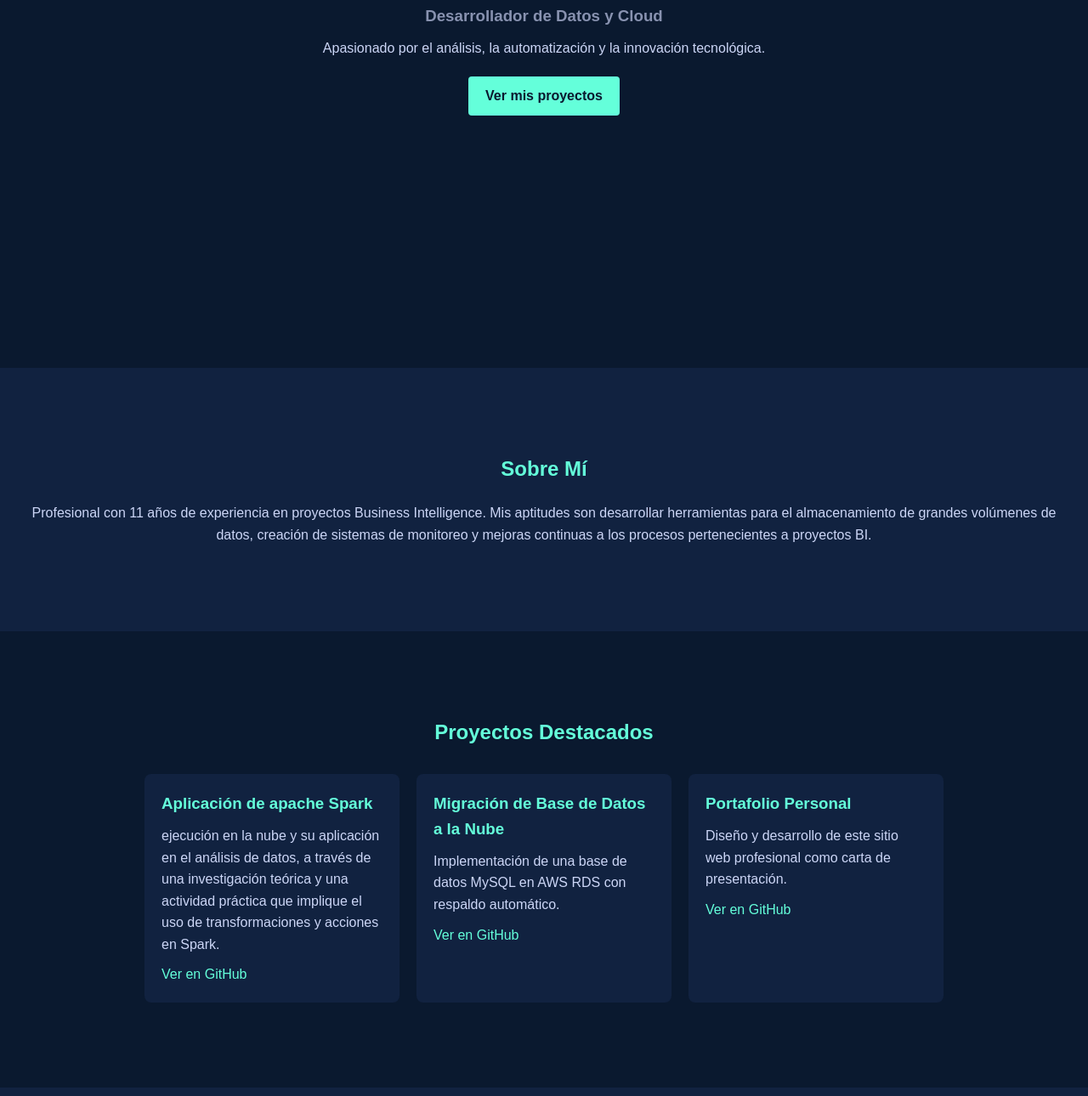
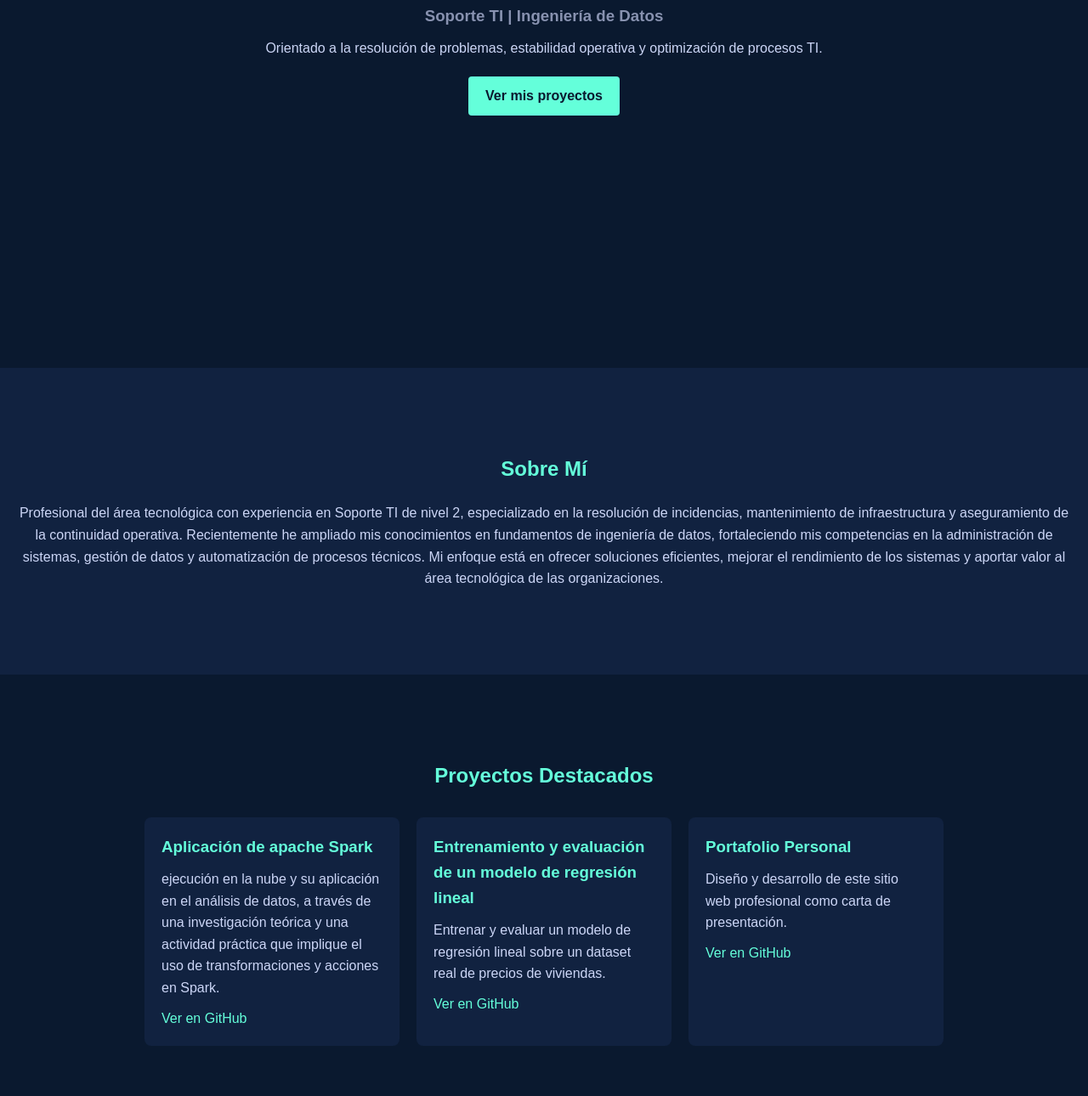
Before and after one commit to avalosmarco/portafolioMarco, a plain HTML site: page index.html in a window 1280 px wide. Shown: the part 367-1657 px from the top of the page at 85% size. Drawn offline with Linux system fonts and the light colour scheme.

Commit message:
Update index.html

```diff
--- a/index.html
+++ b/index.html
@@ -25,8 +25,8 @@
   <section id="home" class="home">
     <div class="home-text">
       <h1>Hola, soy <span>Marco Avalos</span></h1>
-      <h3>Desarrollador de Datos y Cloud</h3>
-      <p>Apasionado por el análisis, la automatización y la innovación tecnológica.</p>
+      <h3>Soporte TI | Ingeniería de Datos</h3>
+      <p>Orientado a la resolución de problemas, estabilidad operativa y optimización de procesos TI.</p>
       <a href="#projects" class="btn">Ver mis proyectos</a>
     </div>
   </section>
@@ -35,9 +35,9 @@
   <section id="about" class="about">
     <h2>Sobre Mí</h2>
     <p>
-      Profesional con 11 años de experiencia en proyectos Business Intelligence.
-      Mis aptitudes son desarrollar herramientas para el almacenamiento de grandes volúmenes de datos,
-      creación de sistemas de monitoreo y mejoras continuas a los procesos pertenecientes a proyectos BI.
+      Profesional del área tecnológica con experiencia en Soporte TI de nivel 2, especializado en la resolución de incidencias, mantenimiento de infraestructura y aseguramiento de la continuidad operativa.
+      Recientemente he ampliado mis conocimientos en fundamentos de ingeniería de datos, fortaleciendo mis competencias en la administración de sistemas, gestión de datos y automatización de procesos técnicos.
+      Mi enfoque está en ofrecer soluciones eficientes, mejorar el rendimiento de los sistemas y aportar valor al área tecnológica de las organizaciones.
     </p>
   </section>
 
@@ -54,9 +54,9 @@
       </div>
 
       <div class="project">
-        <h3>Migración de Base de Datos a la Nube</h3>
-        <p>Implementación de una base de datos MySQL en AWS RDS con respaldo automático.</p>
-        <a href="https://github.com/tunombre/migracion-rds" target="_blank">Ver en GitHub</a>
+        <h3>Entrenamiento y evaluación de un modelo de regresión lineal</h3>
+        <p> Entrenar y evaluar un modelo de regresión lineal sobre un dataset real de precios de viviendas.</p>
+        <a href="https://github.com/avalosmarco/portafolioMarco/blob/main/modulo6_actividad3.ipynb" target="_blank">Ver en GitHub</a>
       </div>
 
       <div class="project">
@@ -72,11 +72,11 @@
   <section id="contact" class="contact">
     <h2>Contacto</h2>
     <p>¿Quieres comunicarte conmigo? Escríbeme:</p>
-    <a href="mailto:tunombre@gmail.com" class="btn">tunombre@gmail.com</a>
+    <a href="mailto:avalosmarco1@gmail.com" class="btn">avalosmarco1@gmail.com</a>
   </section>
 
   <footer>
-    <p>© 2025 Tu Nombre - Portafolio Profesional</p>
+    <p>© 2025 Marco Avalos - Portafolio Profesional</p>
   </footer>
 
 </body>
```
